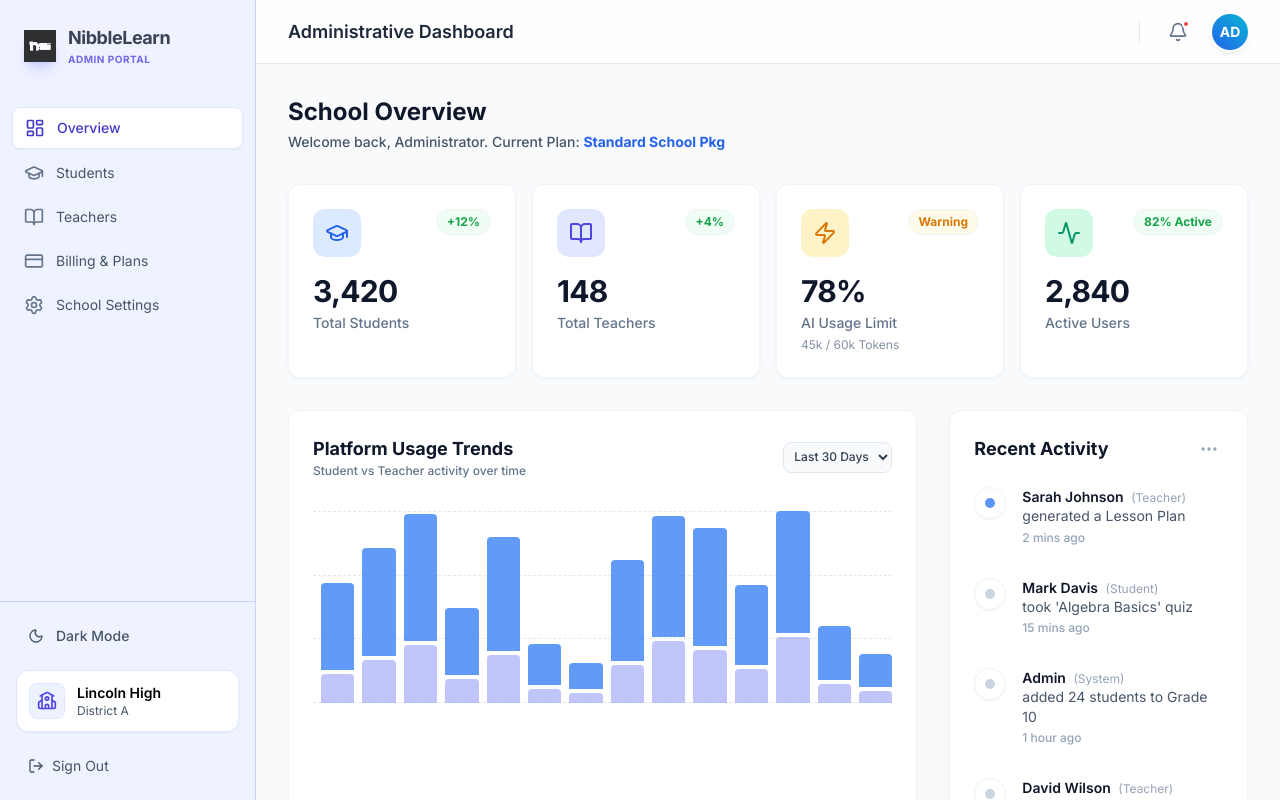
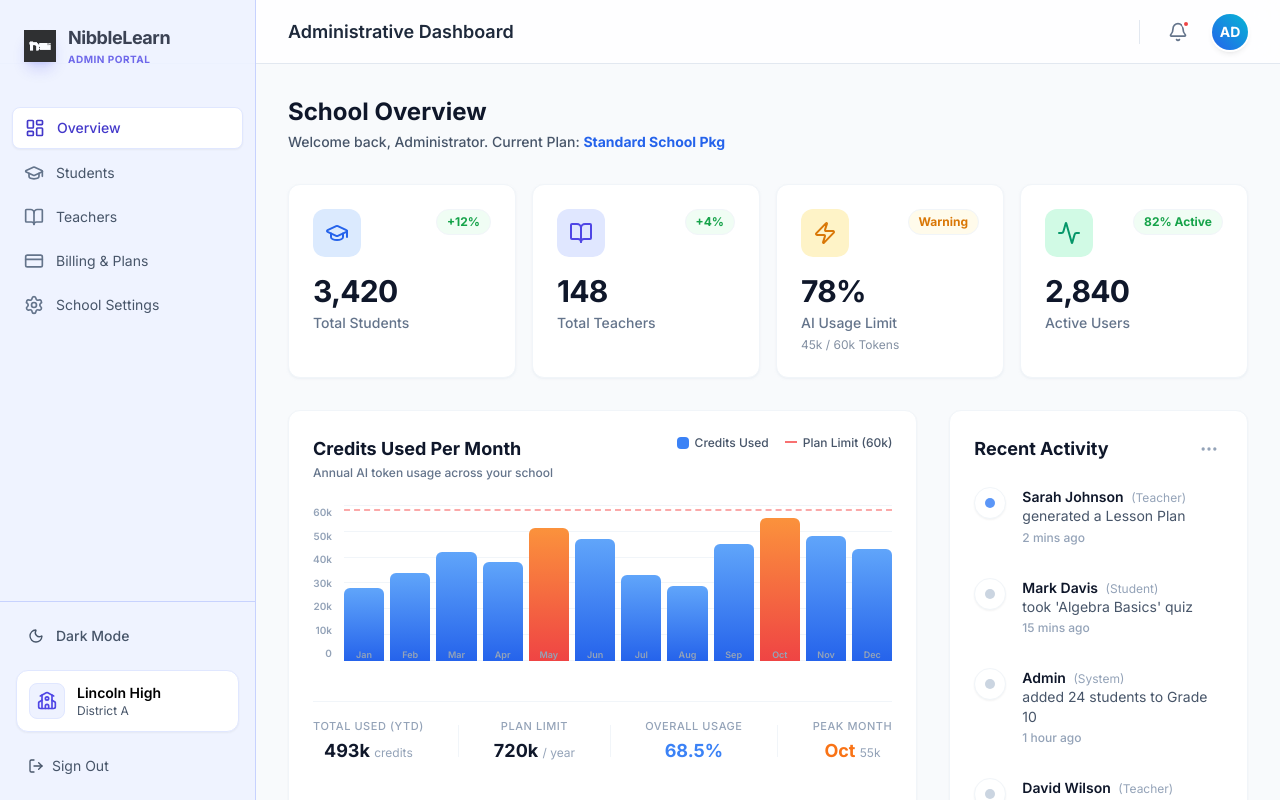
Before and after one commit to CodeCrafter19programmer/nibble-learn, a Next.js app: page /school/dashboard in a window 1280 px wide. Shown: the top 800 px of the page. Built offline with nearby package versions, Linux system fonts and the light colour scheme.

Commit message:
Feat: Replace dashboard chart with clean 'Credits Used Per Month' annual bar chart

```diff
--- a/src/app/school/dashboard/page.tsx
+++ b/src/app/school/dashboard/page.tsx
@@ -91,67 +91,122 @@ export default function SchoolDashboard() {
                         isLight ? "bg-white border-slate-100 shadow-sm" : "bg-slate-900 border-slate-800"
                     )}
                 >
-                    <div className="flex justify-between items-center mb-8 relative z-10">
+                    {/* Chart Header */}
+                    <div className="flex justify-between items-start mb-6">
                         <div>
-                            <h3 className={cn("font-bold text-lg", isLight ? "text-slate-900" : "text-white")}>Platform Usage Trends</h3>
-                            <p className={cn("text-xs font-medium", isLight ? "text-slate-500" : "text-slate-400")}>Student vs Teacher activity over time</p>
+                            <h3 className={cn("font-bold text-lg", isLight ? "text-slate-900" : "text-white")}>Credits Used Per Month</h3>
+                            <p className={cn("text-xs font-medium mt-0.5", isLight ? "text-slate-500" : "text-slate-400")}>Annual AI token usage across your school</p>
                         </div>
-                        <select className={cn(
-                            "text-xs font-medium p-1.5 rounded-lg border outline-none",
-                            isLight
-                                ? "bg-slate-50 border-slate-200 text-slate-700 hover:bg-slate-100"
-                                : "bg-slate-800 border-slate-700 text-slate-300 hover:bg-slate-700"
-                        )}>
-                            <option>Last 30 Days</option>
-                            <option>Last 7 Days</option>
-                            <option>Last 90 Days</option>
-                        </select>
+                        <div className="flex items-center gap-4 text-xs font-medium">
+                            <div className="flex items-center gap-1.5">
+                                <div className="w-3 h-3 rounded-sm bg-blue-500" />
+                                <span className={isLight ? "text-slate-600" : "text-slate-400"}>Credits Used</span>
+                            </div>
+                            <div className="flex items-center gap-1.5">
+                                <div className="w-3 h-1 border-t-2 border-dashed border-red-400" />
+                                <span className={isLight ? "text-slate-600" : "text-slate-400"}>Plan Limit (60k)</span>
+                            </div>
+                        </div>
                     </div>
 
-                    <div className="h-48 flex items-end justify-between gap-2 relative z-10 pl-2">
-                        {/* Grid Lines */}
-                        <div className="absolute inset-0 flex flex-col justify-between -z-10 text-[10px] text-slate-400 font-medium">
-                            <div className="w-full border-b border-dashed border-slate-200 dark:border-slate-800" />
-                            <div className="w-full border-b border-dashed border-slate-200 dark:border-slate-800" />
-                            <div className="w-full border-b border-dashed border-slate-200 dark:border-slate-800" />
-                            <div className="w-full border-b border-dashed border-slate-200 dark:border-slate-800" />
+                    {/* Chart Body */}
+                    <div className="flex gap-3">
+                        {/* Y-Axis Labels */}
+                        <div className="flex flex-col justify-between text-[10px] font-semibold text-right pb-6 shrink-0" style={{ height: "180px" }}>
+                            {["60k", "50k", "40k", "30k", "20k", "10k", "0"].map((label) => (
+                                <span key={label} className={isLight ? "text-slate-400" : "text-slate-500"}>{label}</span>
+                            ))}
                         </div>
 
-                        {[
-                            { d: "Mon", s: 65, t: 30 },
-                            { d: "Tue", s: 80, t: 45 },
-                            { d: "Wed", s: 95, t: 60 },
-                            { d: "Thu", s: 50, t: 25 },
-                            { d: "Fri", s: 85, t: 50 },
-                            { d: "Sat", s: 30, t: 15 },
-                            { d: "Sun", s: 20, t: 10 },
-                            { d: "Mon", s: 75, t: 40 },
-                            { d: "Tue", s: 90, t: 65 },
-                            { d: "Wed", s: 88, t: 55 },
-                            { d: "Thu", s: 60, t: 35 },
-                            { d: "Fri", s: 92, t: 70 },
-                            { d: "Sat", s: 40, t: 20 },
-                            { d: "Sun", s: 25, t: 12 }
-                        ].map((day, i) => (
-                            <div key={i} className="flex-1 flex flex-col justify-end gap-1 h-full group relative">
-                                {/* Tooltip */}
-                                <div className="absolute -top-12 left-1/2 -translate-x-1/2 bg-slate-800 text-white text-[10px] py-1 px-2 rounded opacity-0 group-hover:opacity-100 transition-opacity pointer-events-none whitespace-nowrap z-20">
-                                    <div className="font-bold">{day.d}</div>
-                                    <div>Students: {day.s}%</div>
-                                    <div>Teachers: {day.t}%</div>
-                                </div>
+                        {/* Bars + Grid */}
+                        <div className="flex-1 relative">
+                            {/* Plan Limit Line at ~83% height (50k / 60k) */}
+                            <div
+                                className="absolute left-0 right-0 border-t-2 border-dashed border-red-400/60 z-10 pointer-events-none"
+                                style={{ bottom: `calc(${(50 / 60) * 100}% + 24px)` }}
+                            />
 
-                                {/* Bars */}
-                                <div
-                                    className="w-full bg-blue-500/80 rounded-t-sm hover:bg-blue-500 transition-colors cursor-pointer"
-                                    style={{ height: `${day.s * 0.7}%` }}
-                                />
-                                <div
-                                    className="w-full bg-indigo-400/50 rounded-t-sm hover:bg-indigo-400 transition-colors cursor-pointer"
-                                    style={{ height: `${day.t * 0.5}%` }}
-                                />
+                            {/* Horizontal Grid Lines */}
+                            <div className="absolute inset-0 bottom-6 flex flex-col justify-between pointer-events-none">
+                                {[0, 1, 2, 3, 4, 5, 6].map((i) => (
+                                    <div key={i} className={cn("w-full border-t", isLight ? "border-slate-100" : "border-slate-800")} />
+                                ))}
                             </div>
-                        ))}
+
+                            {/* Bars */}
+                            <div className="flex items-end gap-1.5 pb-6 relative z-10" style={{ height: "180px" }}>
+                                {[
+                                    { m: "Jan", v: 28000 },
+                                    { m: "Feb", v: 34000 },
+                                    { m: "Mar", v: 42000 },
+                                    { m: "Apr", v: 38000 },
+                                    { m: "May", v: 51000 },
+                                    { m: "Jun", v: 47000 },
+                                    { m: "Jul", v: 33000 },
+                                    { m: "Aug", v: 29000 },
+                                    { m: "Sep", v: 45000 },
+                                    { m: "Oct", v: 55000 },
+                                    { m: "Nov", v: 48000 },
+                                    { m: "Dec", v: 43000 },
+                                ].map((month) => {
+                                    const maxVal = 60000
+                                    const heightPct = (month.v / maxVal) * 100
+                                    const isOverLimit = month.v > 50000
+                                    const isMax = month.v === 55000
+
+                                    return (
+                                        <div key={month.m} className="flex-1 flex flex-col items-center justify-end gap-1 h-full group relative">
+                                            {/* Tooltip */}
+                                            <div className={cn(
+                                                "absolute -top-10 left-1/2 -translate-x-1/2 text-[10px] py-1.5 px-2.5 rounded-lg opacity-0 group-hover:opacity-100 transition-opacity pointer-events-none whitespace-nowrap z-20 shadow-lg",
+                                                isLight ? "bg-slate-800 text-white" : "bg-slate-700 text-white"
+                                            )}>
+                                                <span className="font-bold">{(month.v / 1000).toFixed(0)}k</span> credits
+                                            </div>
+
+                                            {/* Bar */}
+                                            <div
+                                                className={cn(
+                                                    "w-full rounded-t-md transition-all duration-200 group-hover:brightness-110 cursor-pointer",
+                                                    isOverLimit
+                                                        ? "bg-gradient-to-t from-red-500 to-orange-400"
+                                                        : "bg-gradient-to-t from-blue-600 to-blue-400"
+                                                )}
+                                                style={{ height: `${heightPct}%` }}
+                                            />
+
+                                            {/* Month Label */}
+                                            <span className={cn("text-[9px] font-semibold absolute -bottom-0", isLight ? "text-slate-400" : "text-slate-500")}>
+                                                {month.m}
+                                            </span>
+                                        </div>
+                                    )
+                                })}
+                            </div>
+                        </div>
+                    </div>
+
+                    {/* Summary Row */}
+                    <div className={cn("mt-4 pt-4 border-t flex justify-between items-center gap-4", isLight ? "border-slate-100" : "border-slate-800")}>
+                        <div className="text-center">
+                            <p className={cn("text-[11px] font-medium uppercase tracking-wider", isLight ? "text-slate-400" : "text-slate-500")}>Total Used (YTD)</p>
+                            <p className={cn("text-lg font-bold mt-0.5", isLight ? "text-slate-900" : "text-white")}>493k <span className="text-xs font-normal text-slate-400">credits</span></p>
+                        </div>
+                        <div className={cn("w-px h-8", isLight ? "bg-slate-100" : "bg-slate-800")} />
+                        <div className="text-center">
+                            <p className={cn("text-[11px] font-medium uppercase tracking-wider", isLight ? "text-slate-400" : "text-slate-500")}>Plan Limit</p>
+                            <p className={cn("text-lg font-bold mt-0.5", isLight ? "text-slate-900" : "text-white")}>720k <span className="text-xs font-normal text-slate-400">/ year</span></p>
+                        </div>
+                        <div className={cn("w-px h-8", isLight ? "bg-slate-100" : "bg-slate-800")} />
+                        <div className="text-center">
+                            <p className={cn("text-[11px] font-medium uppercase tracking-wider", isLight ? "text-slate-400" : "text-slate-500")}>Overall Usage</p>
+                            <p className="text-lg font-bold mt-0.5 text-blue-500">68.5%</p>
+                        </div>
+                        <div className={cn("w-px h-8", isLight ? "bg-slate-100" : "bg-slate-800")} />
+                        <div className="text-center">
+                            <p className={cn("text-[11px] font-medium uppercase tracking-wider", isLight ? "text-slate-400" : "text-slate-500")}>Peak Month</p>
+                            <p className={cn("text-lg font-bold mt-0.5", "text-orange-500")}>Oct <span className="text-xs font-normal text-slate-400">55k</span></p>
+                        </div>
                     </div>
                 </motion.div>
 
```
